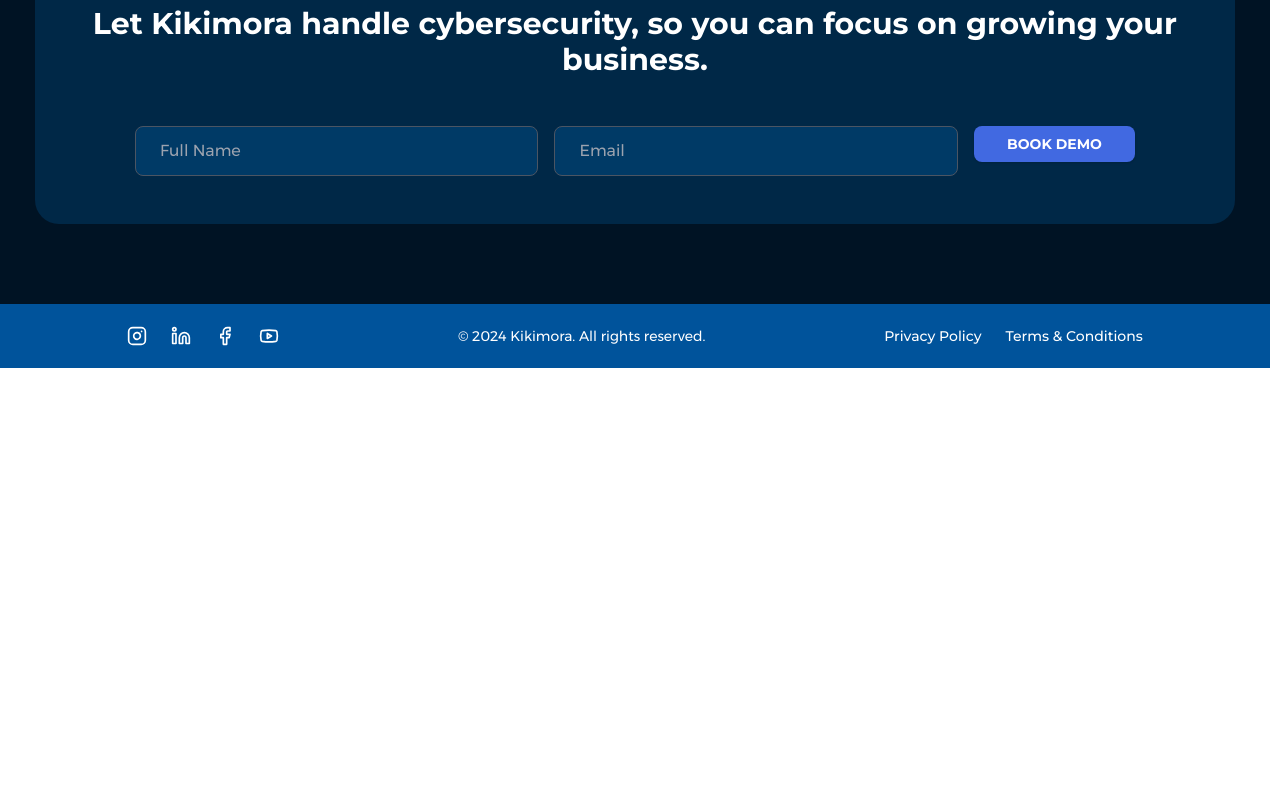
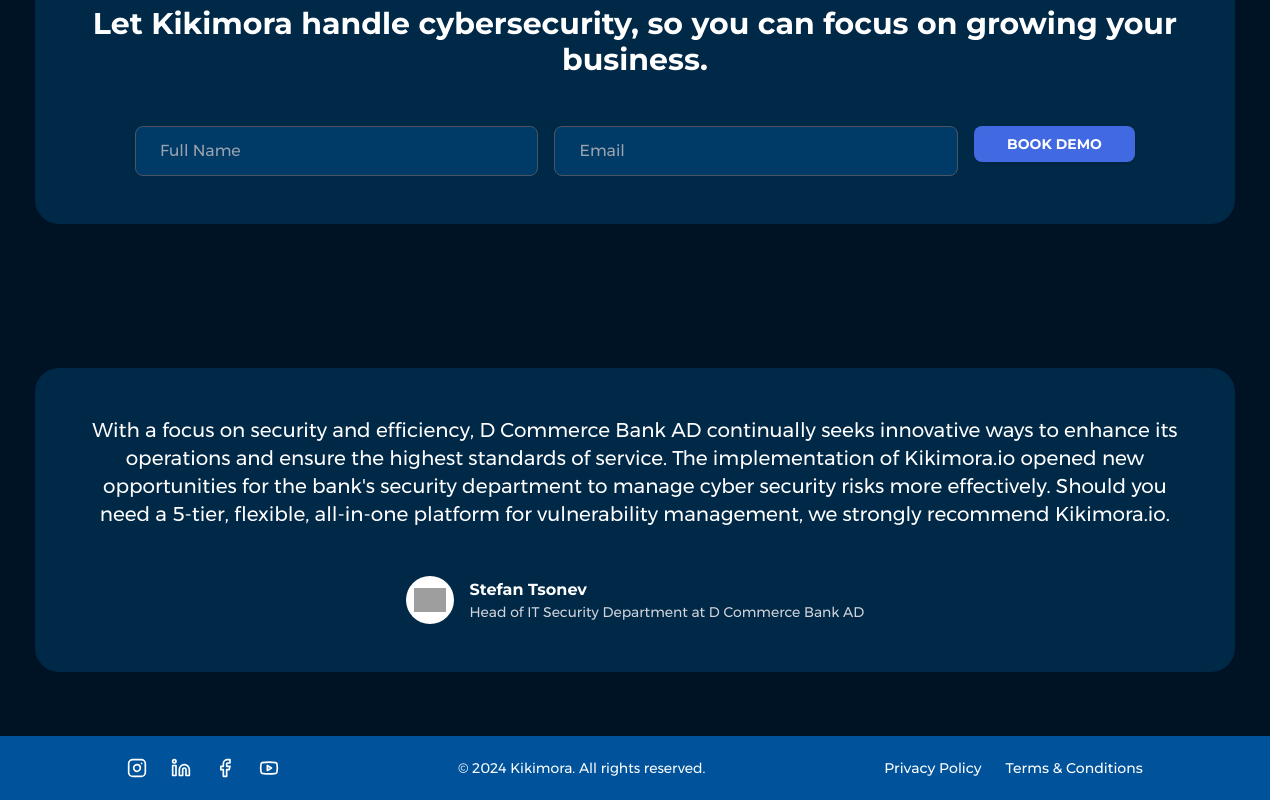
Before and after one commit to NikolaSirakov3/Kikimora-website, a React (Vite) app: page /managed-security in a window 1280 px wide. Shown: the part 1394-2194 px from the top of the page. Before the commit the page ends 1762 px from the top, so only its background shows below. Built offline with nearby package versions, Linux system fonts and the light colour scheme; grey boxes are pictures that could not be loaded.

Commit message:
Add TestimonialSection component to Managed Security page; enhance user engagement by showcasing client feedback and reinforcing trust in cybersecurity offerings.

```diff
--- /dev/null
+++ b/src/components/managed-security/TestimonialSection.tsx
@@ -0,0 +1,51 @@
+interface TestimonialProps {
+  quote: string;
+  author: {
+    name: string;
+    position: string;
+    company: string;
+    image: string;
+  };
+}
+
+export function TestimonialSection() {
+  const testimonial: TestimonialProps = {
+    quote:
+      "With a focus on security and efficiency, D Commerce Bank AD continually seeks innovative ways to enhance its operations and ensure the highest standards of service. The implementation of Kikimora.io opened new opportunities for the bank's security department to manage cyber security risks more effectively. Should you need a 5-tier, flexible, all-in-one platform for vulnerability management, we strongly recommend Kikimora.io.",
+    author: {
+      name: "Stefan Tsonev",
+      position: "Head of IT Security Department at D Commerce Bank AD",
+      company: "D Commerce Bank AD",
+      image: "/logos/dbank.png",
+    },
+  };
+
+  return (
+    <div className="w-full bg-[#001324] py-16">
+      <div className="container mx-auto px-4">
+        <div className="bg-[#002847] rounded-3xl p-12 max-w-[1200px] mx-auto">
+          <p className="text-white text-lg md:text-xl text-center italic mb-12 leading-relaxed">
+            {testimonial.quote}
+          </p>
+          <div className="flex items-center justify-center gap-4">
+            <div className="w-12 h-12 rounded-full overflow-hidden bg-white flex items-center justify-center">
+              <img
+                src={testimonial.author.image}
+                alt={testimonial.author.name}
+                className="w-8 h-8 object-contain"
+              />
+            </div>
+            <div className="flex flex-col">
+              <span className="text-white font-bold">
+                {testimonial.author.name}
+              </span>
+              <span className="text-gray-300 text-sm">
+                {testimonial.author.position}
+              </span>
+            </div>
+          </div>
+        </div>
+      </div>
+    </div>
+  );
+}
--- a/src/pages/managed-security.tsx
+++ b/src/pages/managed-security.tsx
@@ -1,6 +1,7 @@
 import { HeroSection } from "@/components/managed-security/HeroSection";
 import { PartnersSection } from "@/components/managed-security/PartnersSection";
 import { SecurityFeatures } from "@/components/managed-security/SecurityFeatures";
+import { TestimonialSection } from "@/components/managed-security/TestimonialSection";
 
 export default function ManagedSecurity() {
   return (
@@ -15,6 +16,7 @@ export default function ManagedSecurity() {
       />
       <PartnersSection />
       <SecurityFeatures />
+      <TestimonialSection />
     </main>
   );
 }
```
